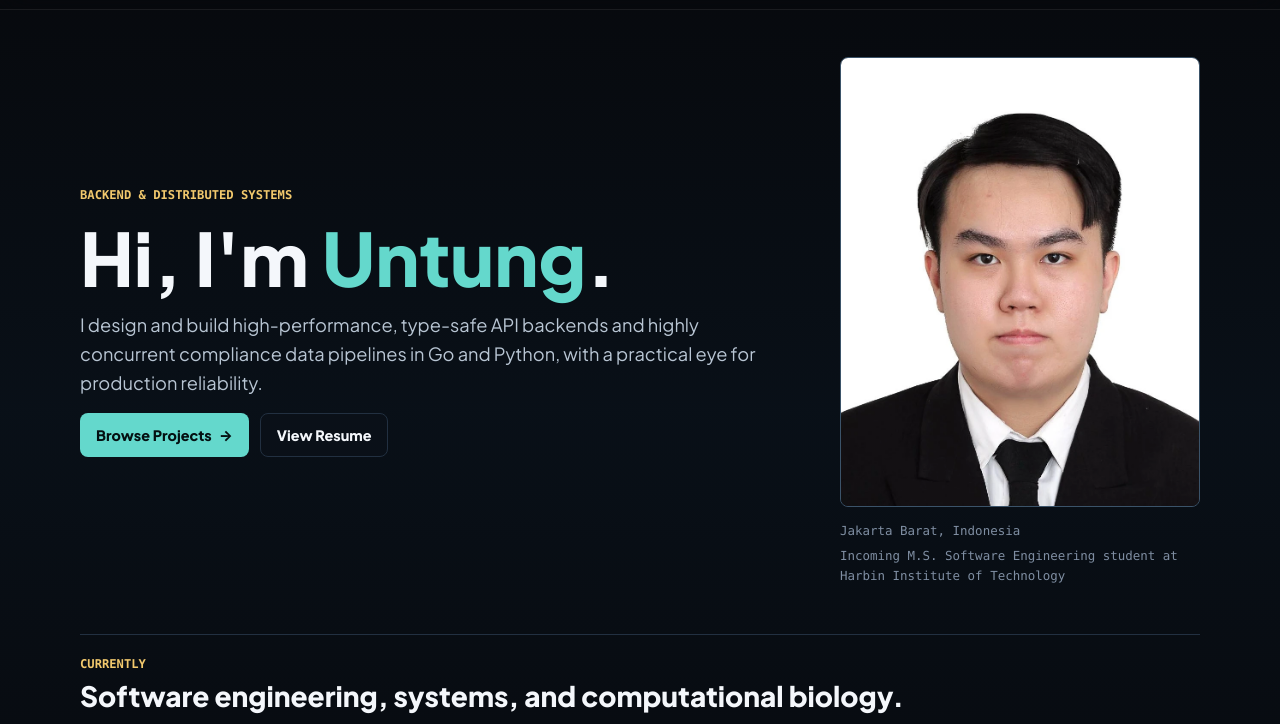
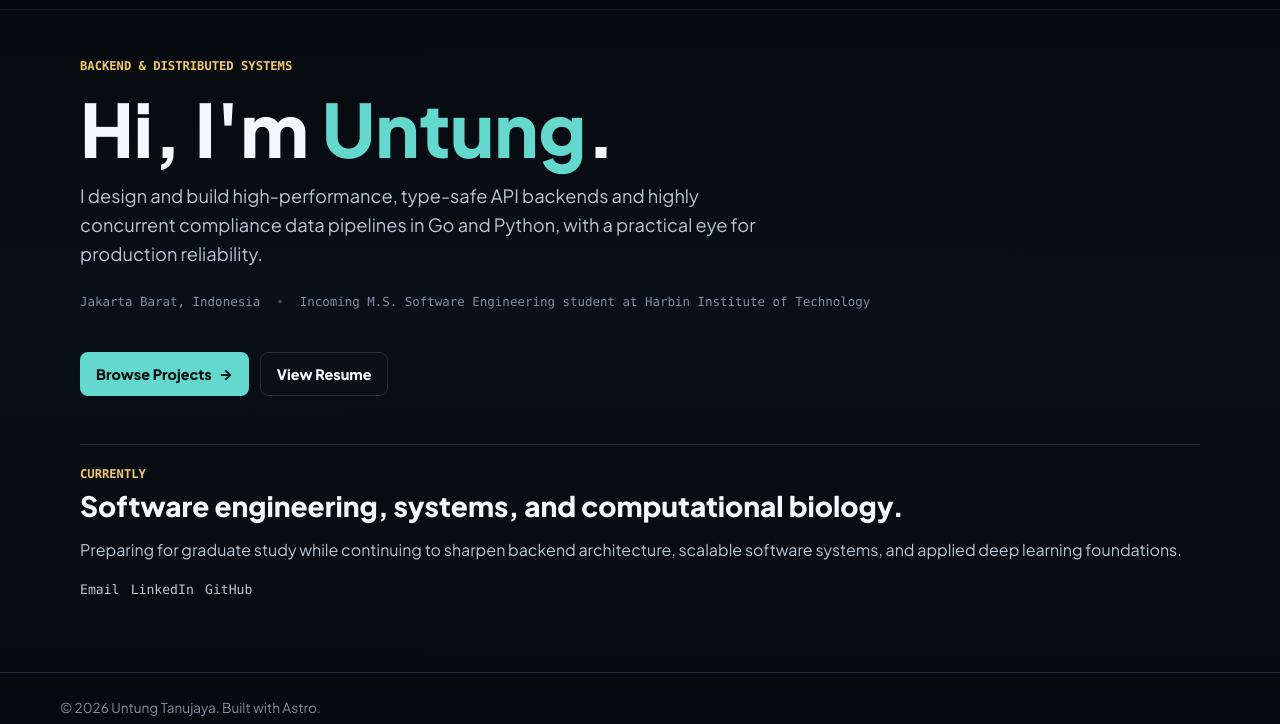
Before and after one commit to untungtanujaya/untungtanujaya.github.io, an Astro site: page / in a window 1280 px wide. Shown: the part 63-787 px from the top of the page. Built offline with nearby package versions, Linux system fonts and the light colour scheme; Astro itself is replaced by a stand-in of ours; a web font is replaced by a local one.

Commit message:
feat: completely remove profile image and adjust layout to single column

```diff
--- a/src/pages/index.astro
+++ b/src/pages/index.astro
@@ -13,29 +13,16 @@ import Layout from '../layouts/Layout.astro';
         <p class="hero-lede">
           I design and build high-performance, type-safe API backends and highly concurrent compliance data pipelines in Go and Python, with a practical eye for production reliability.
         </p>
+        <div class="hero-meta" style="margin-top: 0.5rem; margin-bottom: 1.5rem; display: flex; flex-wrap: wrap; gap: 0.5rem 1rem; align-items: center;">
+          <span>Jakarta Barat, Indonesia</span>
+          <span class="meta-divider" style="color: var(--text-muted); opacity: 0.5;">&bull;</span>
+          <span>Incoming M.S. Software Engineering student at Harbin Institute of Technology</span>
+        </div>
         <div class="hero-actions" aria-label="Primary links">
           <a class="button button-primary" href="/projects">
             Browse Projects <span aria-hidden="true">→</span>
           </a>
           <a class="button button-secondary" href="/resume">View Resume</a>
-        </div>
-      </div>
-
-      <div class="hero-portrait" aria-label="Profile">
-        <div class="portrait-frame">
-          <img
-            class="profile-image"
-            src="/untung-tanujaya.webp"
-            alt="Untung Tanujaya"
-            width="360"
-            height="450"
-            loading="eager"
-            fetchpriority="high"
-          />
-        </div>
-        <div class="hero-meta">
-          <span>Jakarta Barat, Indonesia</span>
-          <span>Incoming M.S. Software Engineering student at Harbin Institute of Technology</span>
         </div>
       </div>
     </section>
--- a/src/styles/global.css
+++ b/src/styles/global.css
@@ -321,7 +321,7 @@ main {
 }
 
 .hero-title {
-  max-width: 12ch;
+  max-width: 100%;
   font-size: 3rem;
   line-height: 0.98;
 }
@@ -1059,9 +1059,9 @@ footer {
   .span-4 { grid-column: span 4; }
 
   .portfolio-hero {
-    grid-template-columns: minmax(0, 1fr) 320px;
-    gap: 2rem;
-    min-height: 520px;
+    grid-template-columns: 1fr;
+    gap: 1.5rem;
+    min-height: auto;
     padding-bottom: 2rem;
   }
 
@@ -1112,7 +1112,7 @@ footer {
 
 @media (min-width: 1024px) {
   .portfolio-hero {
-    grid-template-columns: minmax(0, 1fr) 380px;
+    grid-template-columns: 1fr;
   }
 }
 
```
